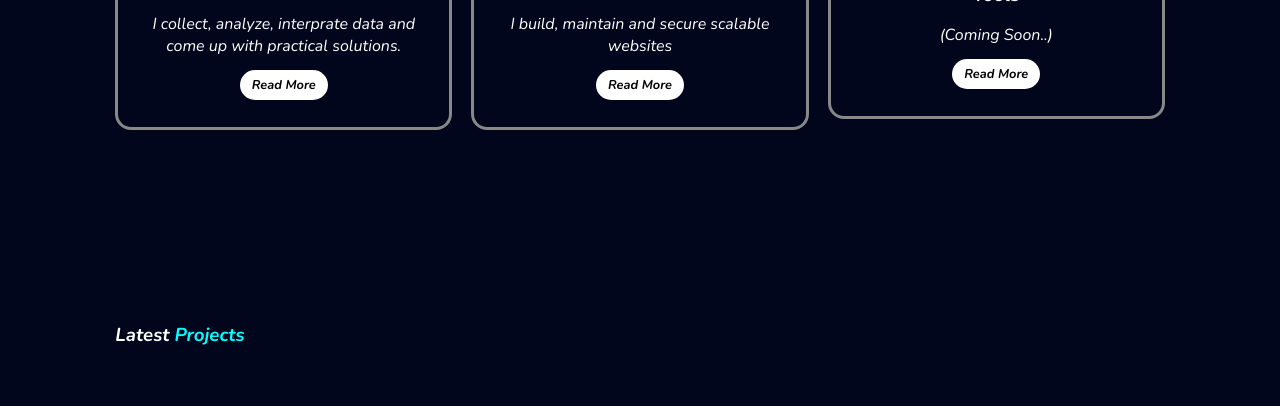
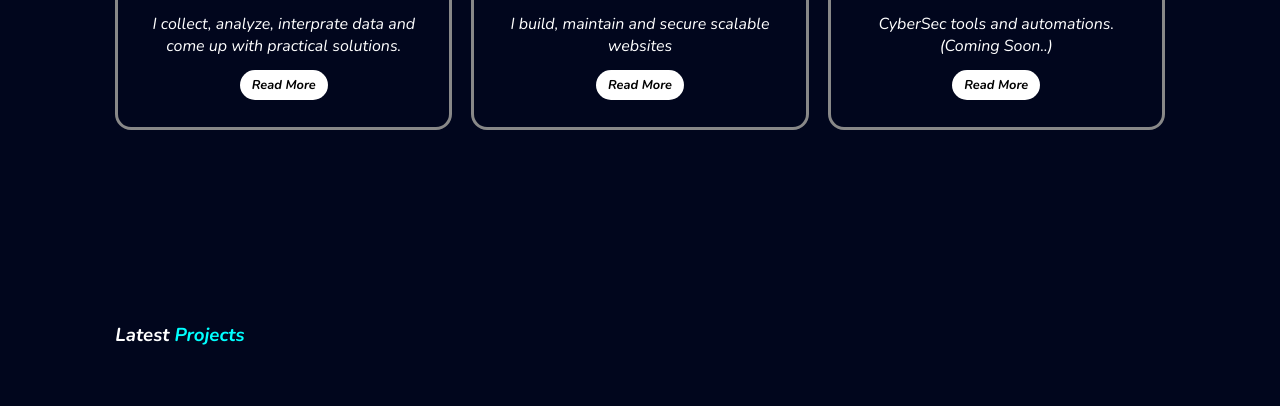
Before and after one commit to itsbonface/portfolio, a plain HTML site: page index.html in a window 1280 px wide. Shown: the part 1512-1918 px from the top of the page. Drawn offline with nearby package versions, Linux system fonts and the light colour scheme.

Commit message:
Update index.html

```diff
--- a/index.html
+++ b/index.html
@@ -94,7 +94,7 @@
             <div class="services-box">
                 <i class="fa-brands fa-python"></i>
                 <h3>Tools</h3>
-                <p>(Coming Soon..)
+                <p>CyberSec tools and automations. (Coming Soon..)
                 </p>
                 <a class="btn" href="#">Read More</a>
             </div>
```
